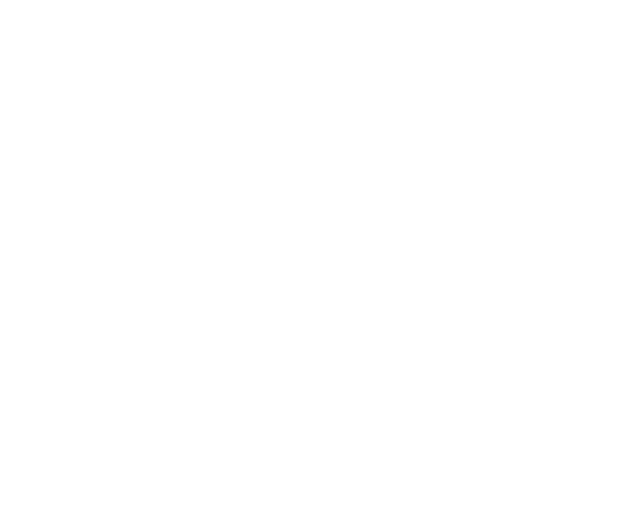
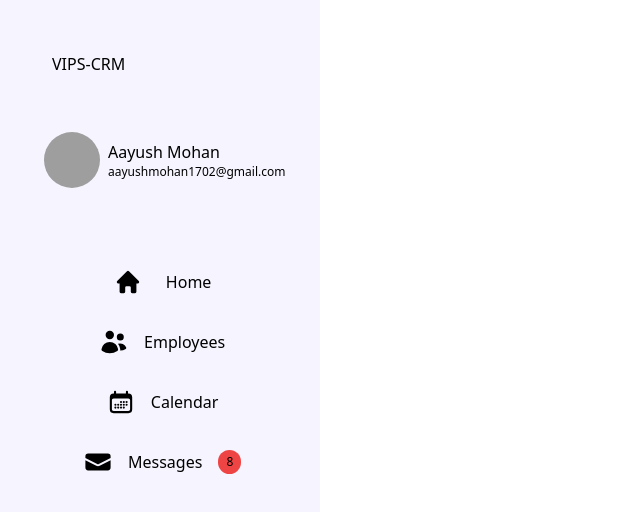
Before and after one commit to AayushMohan/vips-crm, a Next.js app: page / in a window 1280 px wide. Shown: the top 512 px of the page, without its empty margins (0-640 px from the left). Built offline with nearby package versions, Linux system fonts and the light colour scheme; grey boxes are pictures that could not be loaded.

Commit message:
Added: Navbar Component

```diff
--- /dev/null
+++ b/components/Navbar.tsx
@@ -0,0 +1,55 @@
+import Image from "next/image";
+import React from "react";
+import {
+  CalendarDaysIcon,
+  EnvelopeIcon,
+  HomeIcon,
+  UsersIcon,
+} from "@heroicons/react/20/solid";
+
+type Props = {};
+
+const Navbar = (props: Props) => {
+  return (
+    <div className="flex flex-col p-3 bg-violet-100/50 dark:bg-black dark:text-white/80 w-1/4 h-screen text-black items-start">
+      <h1 className="h-10 m-10">VIPS-CRM</h1>
+
+      <div className="flex ml-8 items-center">
+        <img
+          src="https://avatars.githubusercontent.com/u/66319691?v=4"
+          alt="User Img"
+          className="h-14 w-14 rounded-full"
+        />
+        <div className="flex flex-col p-2">
+          <h2 className="">Aayush Mohan</h2>
+          <h3 className="text-xs">aayushmohan1702@gmail.com</h3>
+        </div>
+      </div>
+
+      {/* Page Links */}
+      <div className="flex flex-col items-center ">
+        <div className="flex ml-8 mt-16 items-center space-x-6 cursor-pointer dark:hover:bg-slate-900 px-10 py-4 rounded-lg">
+          <HomeIcon className="h-7" />
+          <h2>Home</h2>
+        </div>{" "}
+        <div className="flex items-center ml-8 space-x-4 cursor-pointer dark:hover:bg-slate-900 px-10 py-4 rounded-lg">
+          <UsersIcon className="h-7" />
+          <h2>Employees</h2>
+        </div>{" "}
+        <div className="flex items-center ml-8 space-x-4 cursor-pointer dark:hover:bg-slate-900 px-10 py-4 rounded-lg">
+          <CalendarDaysIcon className="h-7" />
+          <h2>Calendar</h2>
+        </div>{" "}
+        <div className="flex items-center ml-8 space-x-4 cursor-pointer dark:hover:bg-slate-900 px-10 py-4 rounded-lg">
+          <EnvelopeIcon className="h-7" />
+          <h2>Messages</h2>
+          <span className="text-xs space-x-14 bg-red-500 px-2 py-1 rounded-full">
+            8
+          </span>
+        </div>
+      </div>
+    </div>
+  );
+};
+
+export default Navbar;
--- a/package.json
+++ b/package.json
@@ -6,6 +6,7 @@
     "start": "next start"
   },
   "dependencies": {
+    "@heroicons/react": "^2.0.13",
     "next": "latest",
     "react": "18.2.0",
     "react-dom": "18.2.0"
--- a/pages/index.tsx
+++ b/pages/index.tsx
@@ -1,14 +1,18 @@
 import type { NextPage } from "next";
 import Head from "next/head";
 import Image from "next/image";
+import Navbar from "../components/Navbar";
 
 const Home: NextPage = () => {
   return (
-    <div className="flex min-h-screen flex-col items-center justify-center py-2">
+    <div className="">
       <Head>
         <title>VIPS CRM</title>
         <link rel="icon" href="/favicon.ico" />
       </Head>
+
+      {/* Left Nav */}
+      <Navbar />
     </div>
   );
 };
```
Also changed, not shown: 1 other file (tests, documents, lock files or other folders).
